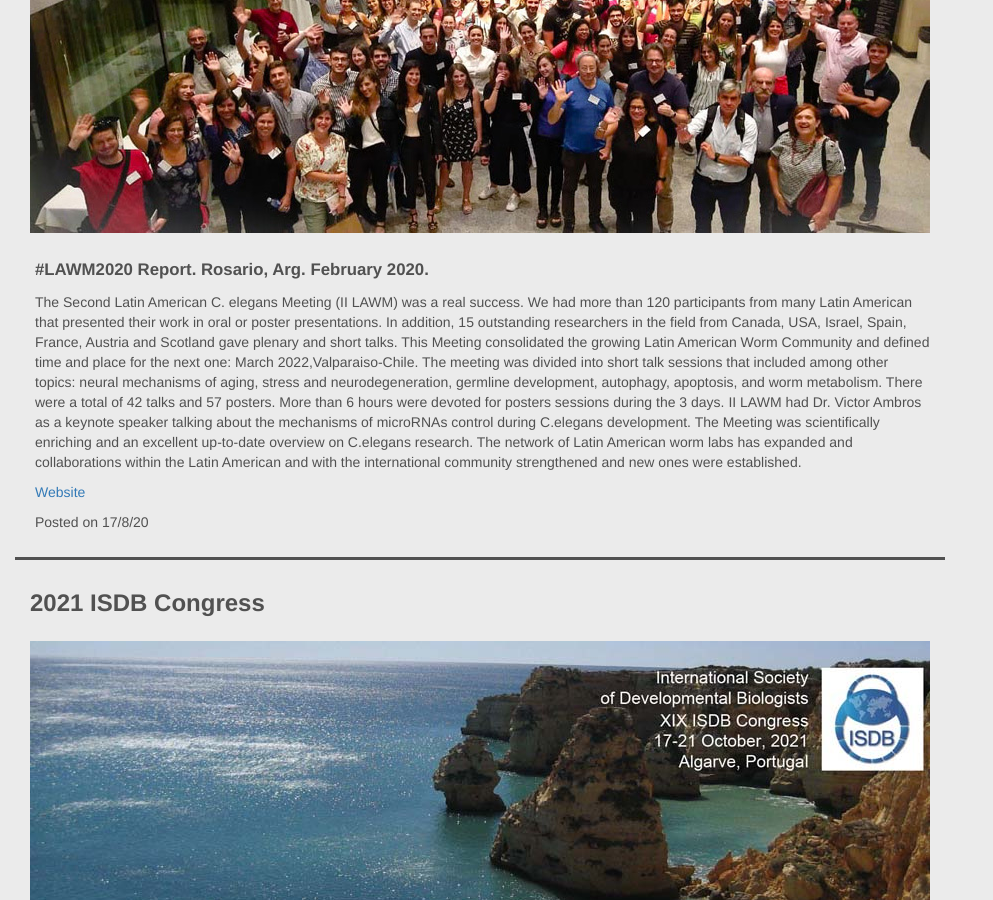
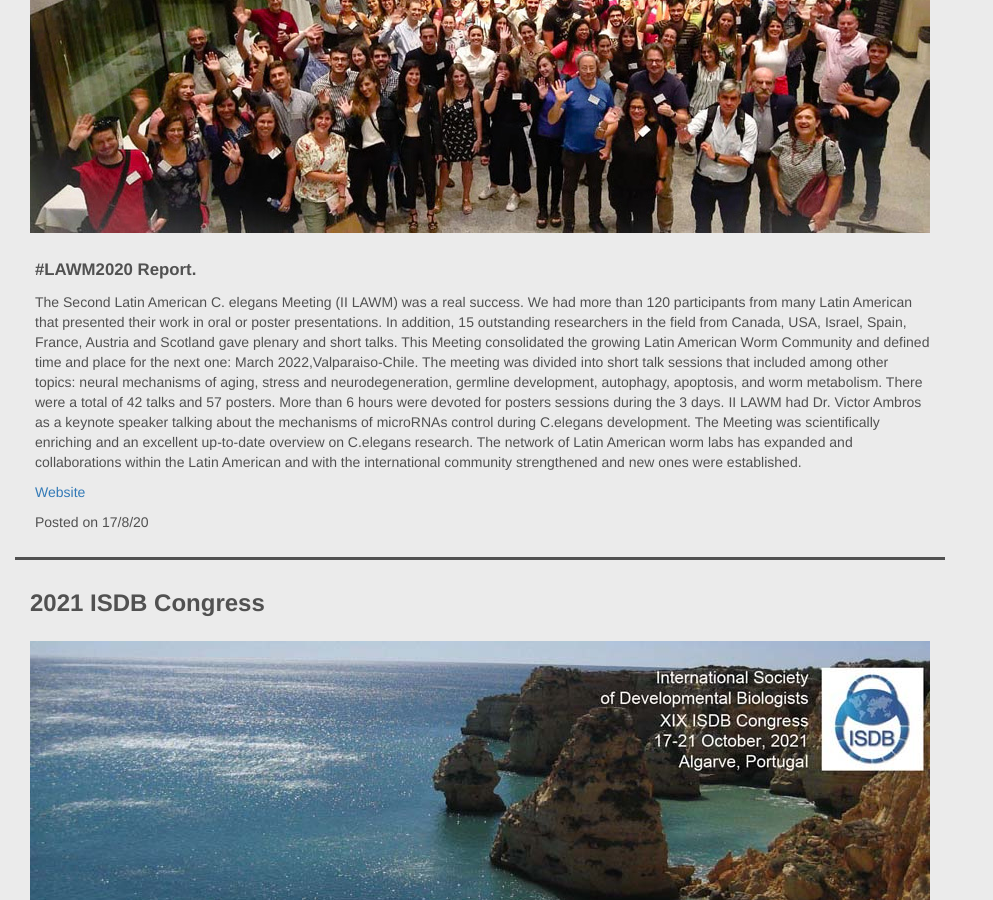
Before and after one commit to lasdb/lasdb.github.io, a Jekyll site: the page built from _posts/2000-01-01-news.markdown, in a window 1280 px wide and 900 px high, scrolled down 2066 px. Shown: the whole window, without its empty margins (0-993 px from the left). Built offline with Jekyll 4.4.1, drawn with Linux system fonts in a browser that asks for light colours; nearby versions of some CDN libraries.

Commit message:
Update 2000-01-01-news.markdown

```diff
--- a/_posts/2000-01-01-news.markdown
+++ b/_posts/2000-01-01-news.markdown
@@ -34,7 +34,7 @@ news:
 
   - title: 'Latin American Worm Meeting 2020'
     date: '17/8/20'
-    subtitle: '#LAWM2020 Report. Rosario, Arg. February 2020.'
+    subtitle: '#LAWM2020 Report.'
     body: 'The Second Latin American C. elegans Meeting (II LAWM) was a real success. We had more than 120 participants from many Latin American that presented their work in oral or poster presentations. In addition, 15 outstanding researchers in the field from Canada, USA, Israel, Spain, France, Austria and Scotland gave plenary and short talks. This Meeting consolidated the growing Latin American Worm Community and defined time and place for the next one: March 2022,Valparaiso-Chile. The meeting was divided into short talk sessions that included among other topics: neural mechanisms of aging, stress and neurodegeneration, germline development, autophagy, apoptosis, and worm metabolism. There were a total of 42 talks and 57 posters. More than 6 hours were devoted for posters sessions during the 3 days. II LAWM had Dr. Victor Ambros as a keynote speaker talking about the mechanisms of microRNAs control during C.elegans development. The Meeting was scientifically enriching and an excellent up-to-date overview on C.elegans research. The network of Latin American worm labs has expanded and collaborations within the Latin American and with the international community strengthened and new ones were established.'
     imageSm: 'img/news/worm-2020-sm.jpg'
     imageBg: '../img/news/worm-pic-2020-bg.jpg'
```
